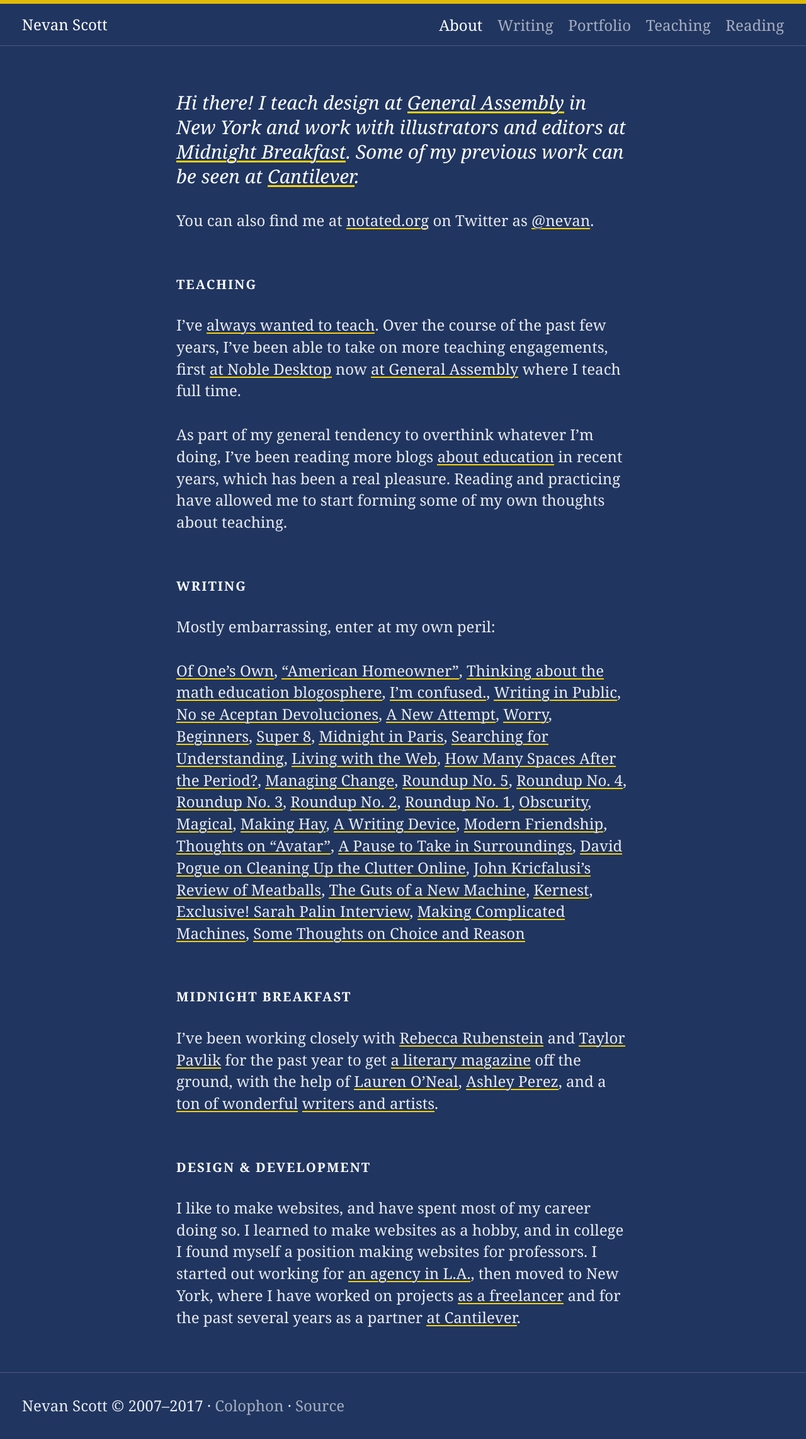
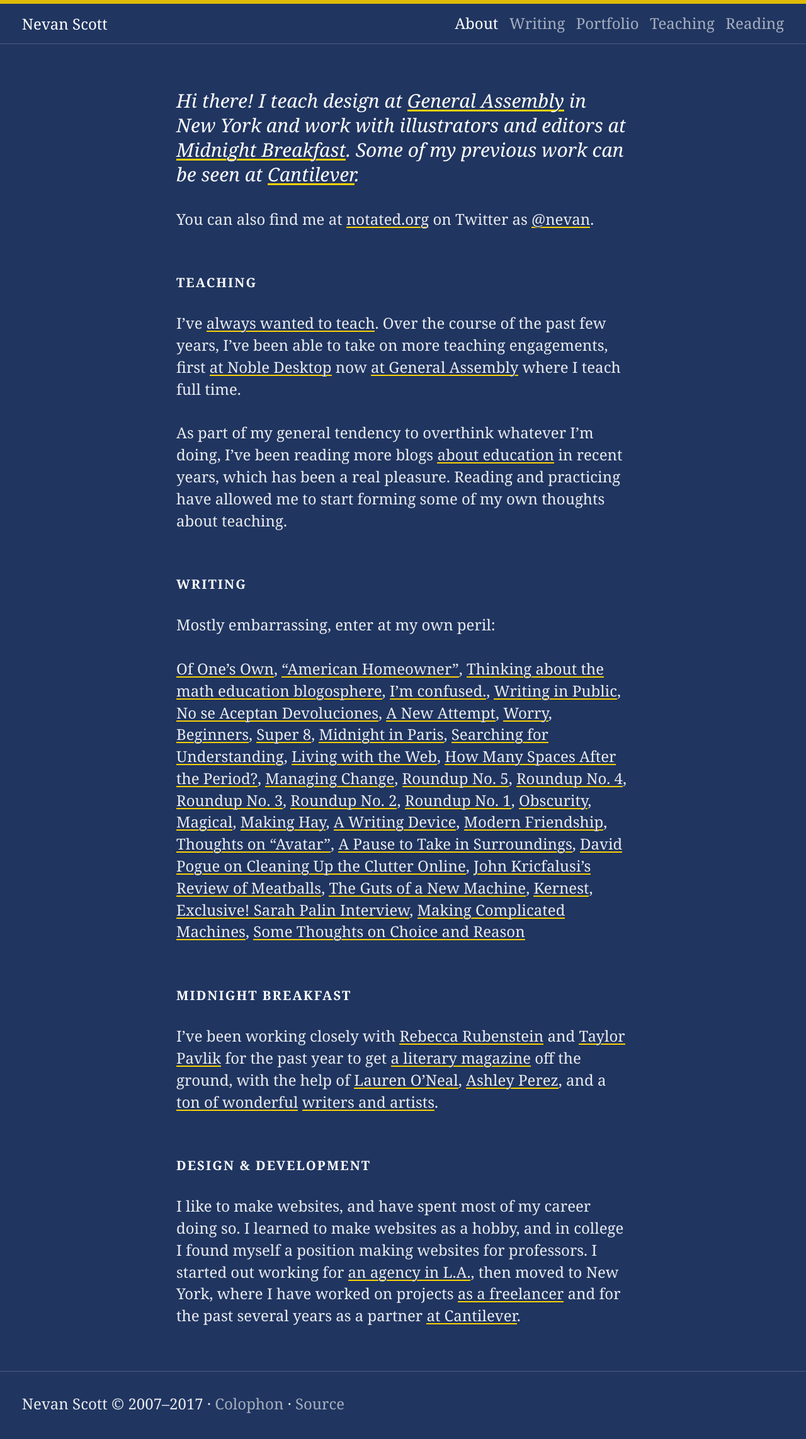
Before and after one commit to nevanscott/nevanscott.github.io, a Jekyll site: the page built from index.md, in a window 1280 px wide. Shown: the whole page at 63% size. Built offline with Jekyll 4.4.1, drawn with Linux system fonts in a browser that asks for light colours.

Commit message:
uses flexbox for the banner

```diff
--- a/_includes/main.scss
+++ b/_includes/main.scss
@@ -337,25 +337,26 @@ header[role=banner] {
   color: var(--header-text-color);
   margin-bottom: var(--type-space-single);
   overflow: auto;
+  display: flex;
+  justify-content: space-between;
+  align-items: center;
+  flex-wrap: wrap;
   h1 {
     color: inherit;
     font-size: var(--font-size);
     font-weight: normal;
-    @media #{$ssl} {
-      float: left;
-      margin: var(--type-space-half) 0;
-    }
   }
   nav {
     font-size: var(--font-size);
-    @media #{$ssl} {
-      float: right;
-      margin-top: var(--type-space-half);
-    }
+    display: flex;
+    flex-wrap: wrap;
     a {
       color: var(--header-text-muted-color);
       font-family: var(--font-family);
       margin-right: var(--type-space-pinch);
+      &:last-child {
+        margin-right: 0;
+      }
       &.active, &.selected {
         color: var(--header-text-color);
       }
@@ -364,10 +365,6 @@ header[role=banner] {
         @media #{$ssm} {
           display: inline;
         }
-      }
-      @media #{$ssl} {
-        margin-left: var(--type-space-pinch);
-        margin-right: 0;
       }
     }
   }
```
